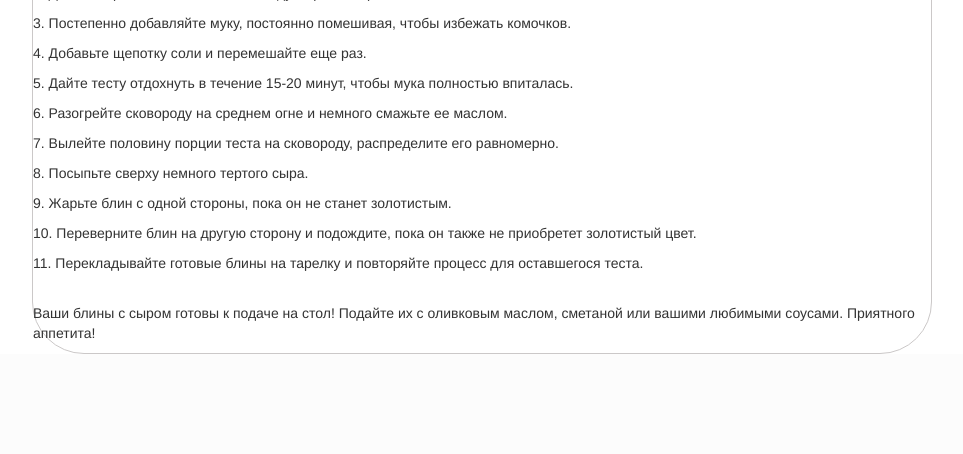
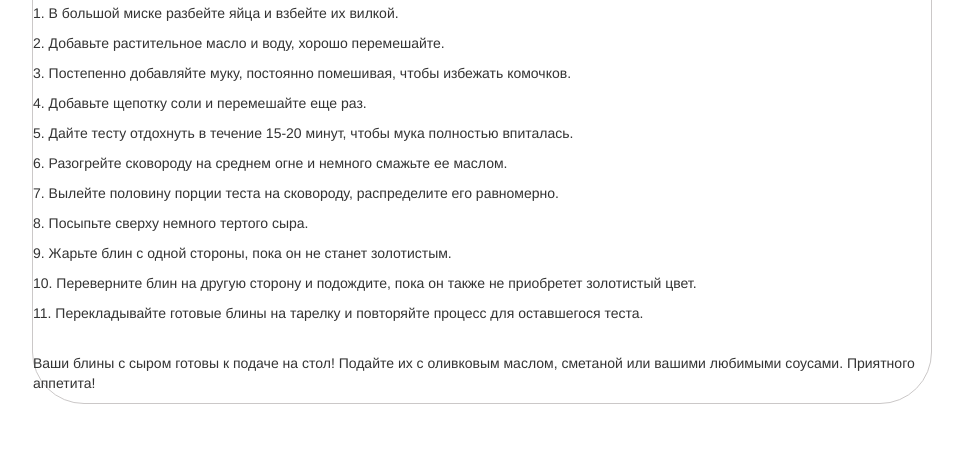
Before and after one commit to mmpechenbku/SaltToTaste, a Django app: template SaltToTasteProject/SaltToTasteProject/templates/reciept.html in a window 1280 px wide. Shown: the part 920-1374 px from the top of the page, without its empty margins (158-1121 px from the left). Before the commit the page ends 1274 px from the top, so only its background shows below. Run offline with Django 4.2, Linux system fonts and the light colour scheme; the template is opened without the code that fills it, so the values that code supplies are empty; some libraries are stand-ins or nearby versions.

Commit message:
recept page

```diff
--- a/SaltToTasteProject/SaltToTasteProject/static/css/style.css
+++ b/SaltToTasteProject/SaltToTasteProject/static/css/style.css
@@ -88,13 +88,14 @@ form label span.label-text {
     height: auto;
     border-radius: 52px;
     border: 1px solid #CBC8C8;
+    margin-top: 50px;
+    margin-bottom: 50px;
 }
 .hero {
     display: grid;
     grid-template-columns: 1fr 1fr;
     column-gap: 0.5em;
     row-gap: 05em;
-
 }
 .hero__container {
     padding: 30px;
```
